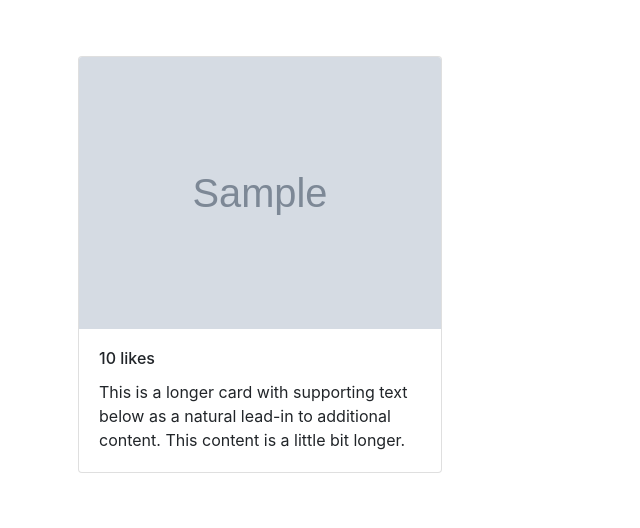
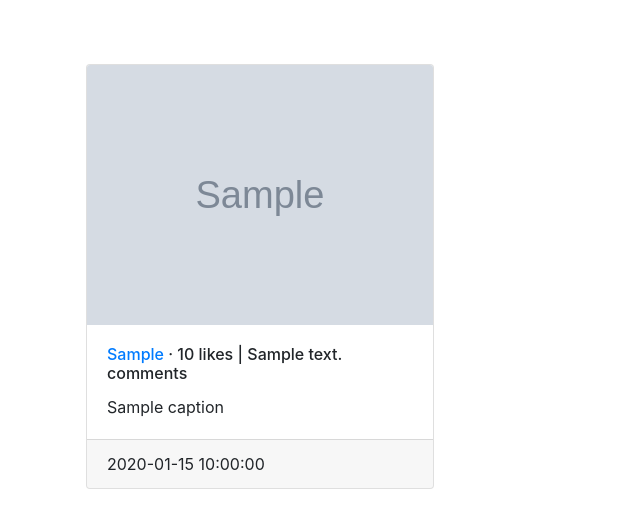
Before and after one commit to omerher/IGSort, a Flask app: template templates/posts.html in a window 1280 px wide. Shown: the part 56-584 px from the top of the page, without its empty margins (0-640 px from the left). Run offline with Flask 2, Linux system fonts and the light colour scheme; the template is opened without the code that fills it: most values are stand-ins (such as "Sample title", 1, 10 or a date in 2020); grey boxes marked "Sample" are stand-in pictures; some libraries are stand-ins or nearby versions.

Commit message:
added information for cards

```diff
--- a/scrape.py
+++ b/scrape.py
@@ -65,7 +65,7 @@ class InstagramScaper:
                 except IndexError:
                     caption = ""
                 thumbnail = post["display_url"]
-                published_date = datetime.utcfromtimestamp(post["taken_at_timestamp"]).strftime('%d %b %Y | %H:%M UTC')  # formats time to string
+                published_date = datetime.utcfromtimestamp(post["taken_at_timestamp"]).strftime('%d %b, %Y %I:%M %p')  # formats time to string %d %b %Y - %H:%M UTC
                 # gets view of post if it is a video
                 if media_type == "Video":
                     views = post["video_view_count"]
--- a/static/css/main.css
+++ b/static/css/main.css
@@ -6,15 +6,3 @@ body {
     display: none;
     cursor: default;
 }
-
-@media (min-width: 576px) {
-    .card-container {
-        width: 50%;
-    }
-}
-
-@media (min-width: 992px) {
-    .card-container {
-        width: 33.3%;
-    }
-}
--- a/templates/index.html
+++ b/templates/index.html
@@ -59,5 +59,5 @@ IGSort
 
 </div>
 
-
+<script src="{{ url_for('static', filename='js/index.js') }}"></script>
 {% endblock body %}
--- a/templates/posts.html
+++ b/templates/posts.html
@@ -12,17 +12,22 @@
 
     <div class="row">
       {% for post in posts %}
-        <div class="p-2 mb-4 col-xs-12 col-sm-6 col-lg-4">
+        <div class="p-3 mb-4 col-xs-12 col-md-6 col-lg-4">
           <div class="card" style="padding: 0;">
-            <img class="card-img-top" src="{{ post['thumbnail'] }}" alt="Post thumbnail">
+            <a href="{{ post['link'] }}" target="blank"><img class="card-img-top" src="{{ post['thumbnail'] }}" alt="Post thumbnail"></a>
             <div class="card-body">
               <h6 class="card-title">
+                <a href="{{ post['link'] }}" target="blank">{{ post["media_type"] }}</a> ·
                 {{ '{:,}'.format(post["likes"]) }} likes
                 {% if post["media_type"] == "Video" %}
-                  | {{ '{:,}'.format(post["views"]) }} views
+                  ({{ '{:,}'.format(post["views"]) }} views)
                 {% endif %}
+                | {{ post["comments"] }} comments
               </h6>
-              <p class="card-text">This is a longer card with supporting text below as a natural lead-in to additional content. This content is a little bit longer.</p>
+              <p class="card-text">{{ post["caption"] }}</p>
+            </div>
+            <div class="card-footer">
+              {{ post["published_date"] }}
             </div>
           </div>
         </div>
@@ -35,5 +40,5 @@
 </div>
 
 
-
+<script src="{{ url_for('static', filename='js/posts.js') }}"></script>
 {% endblock body %}
```
Also changed, not shown: static/js/index.js (renamed from static/js/app.js), static/js/posts.js (added).
